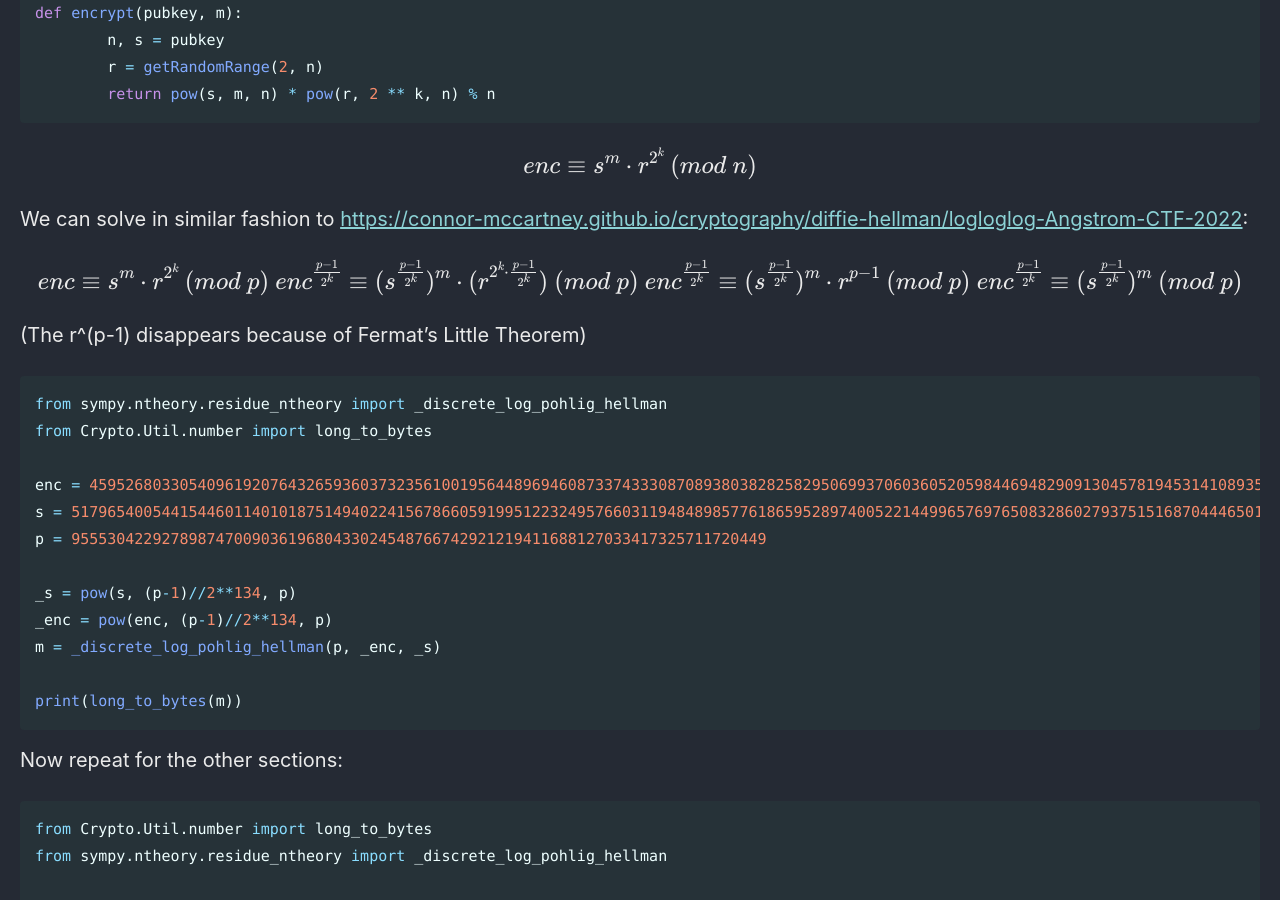
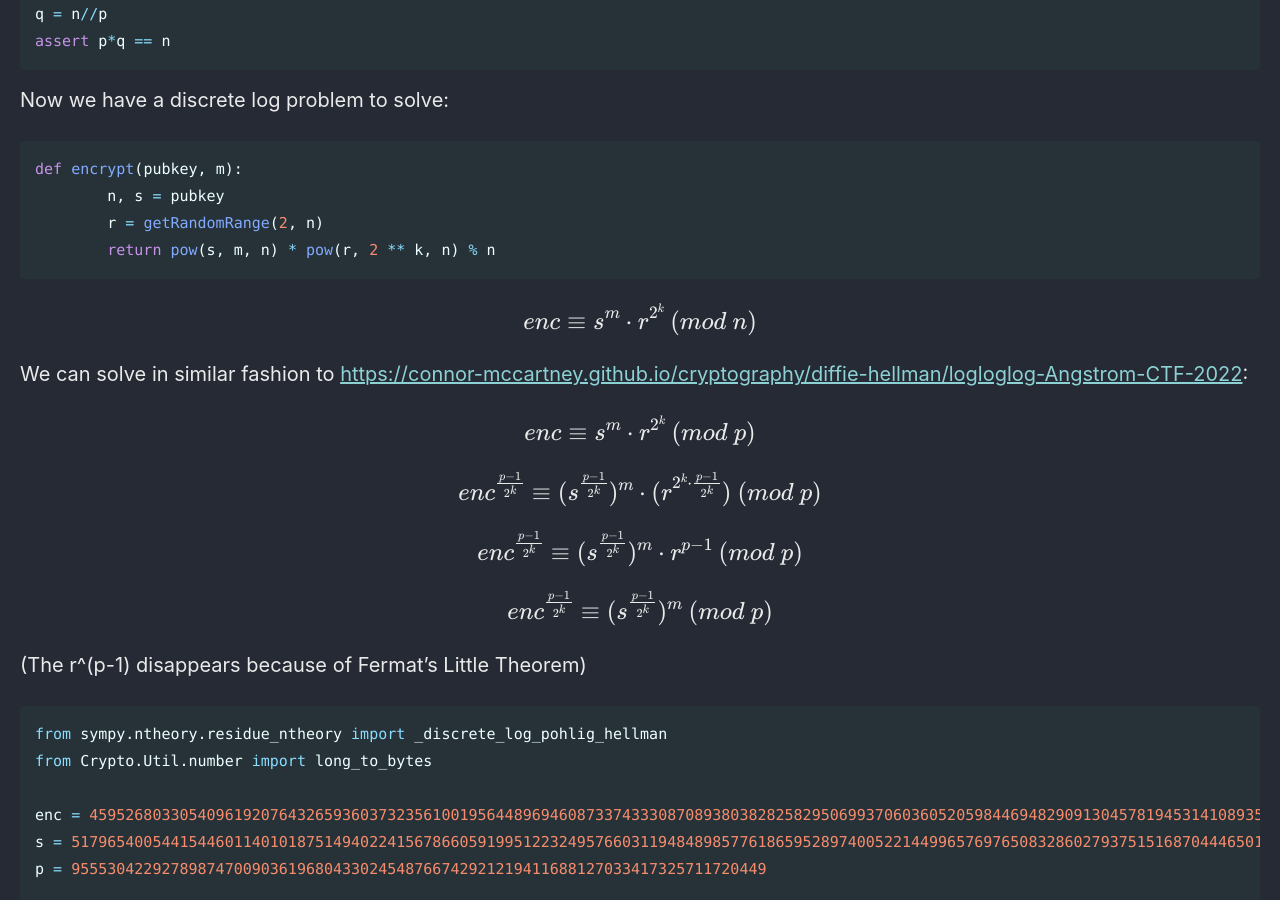
Before and after one commit to Connor-McCartney/Connor-McCartney.github.io, a Jekyll site: the page built from _pages/cryptography/other/ASIS-CTF-2022.md, in a window 1280 px wide and 900 px high, scrolled down 4122 px. Built offline with Jekyll 4.4.1, drawn with Linux system fonts in a browser that asks for light colours; cached includes are drawn as plain includes; some of the changed text lies outside the part shown.

Commit message:
Update ASIS-CTF-2022.md

```diff
--- a/_pages/cryptography/other/ASIS-CTF-2022.md
+++ b/_pages/cryptography/other/ASIS-CTF-2022.md
@@ -78,10 +78,14 @@ print(long_to_bytes(int(m)))
 The second approach is to take mod n^2 on both sides, removing the mC2 n^2 term:
 
 $$
-enc = {^mC_2} \cdot n^2 + mn  +1
-\verb\\
+enc = {^mC_2} \cdot n^2 + mn + 1
+$$
+
+$$
 enc \equiv m n + 1 \ (mod \ n^2)
-\verb\\\
+$$
+
+$$
 enc - 1 \equiv mn \ (mod \ n^2)
 $$
 
@@ -89,7 +93,9 @@ Then we can ignore mod n^2 on RHS because mn < n^2
 
 $$
 (enc - 1) \ (mod \ n^2) = mn
-\verb\\\
+$$
+
+$$
 m = \frac{(enc - 1) \ (mod \ n^2)}{n}
 $$
 
@@ -188,11 +194,17 @@ We can solve in similar fashion to [https://connor-mccartney.github.io/cryptogra
 
 $$
 enc \equiv s^m \cdot r^{2^k} \ (mod \ p)
-\verb\\\
+$$
+
+$$
 {enc}^{\frac{p-1}{2^k}} \equiv ({s}^{\frac{p-1}{2^k}})^m \cdot (r^{2^k\cdot \frac{p-1}{2^k}}) \ (mod \ p)
-\verb\\\
+$$
+
+$$
 {enc}^{\frac{p-1}{2^k}} \equiv ({s}^{\frac{p-1}{2^k}})^m \cdot r^{p-1} \ (mod \ p)
-\verb\\\
+$$
+
+$$
 {enc}^{\frac{p-1}{2^k}} \equiv ({s}^{\frac{p-1}{2^k}})^m \ (mod \ p)
 $$
 
```
